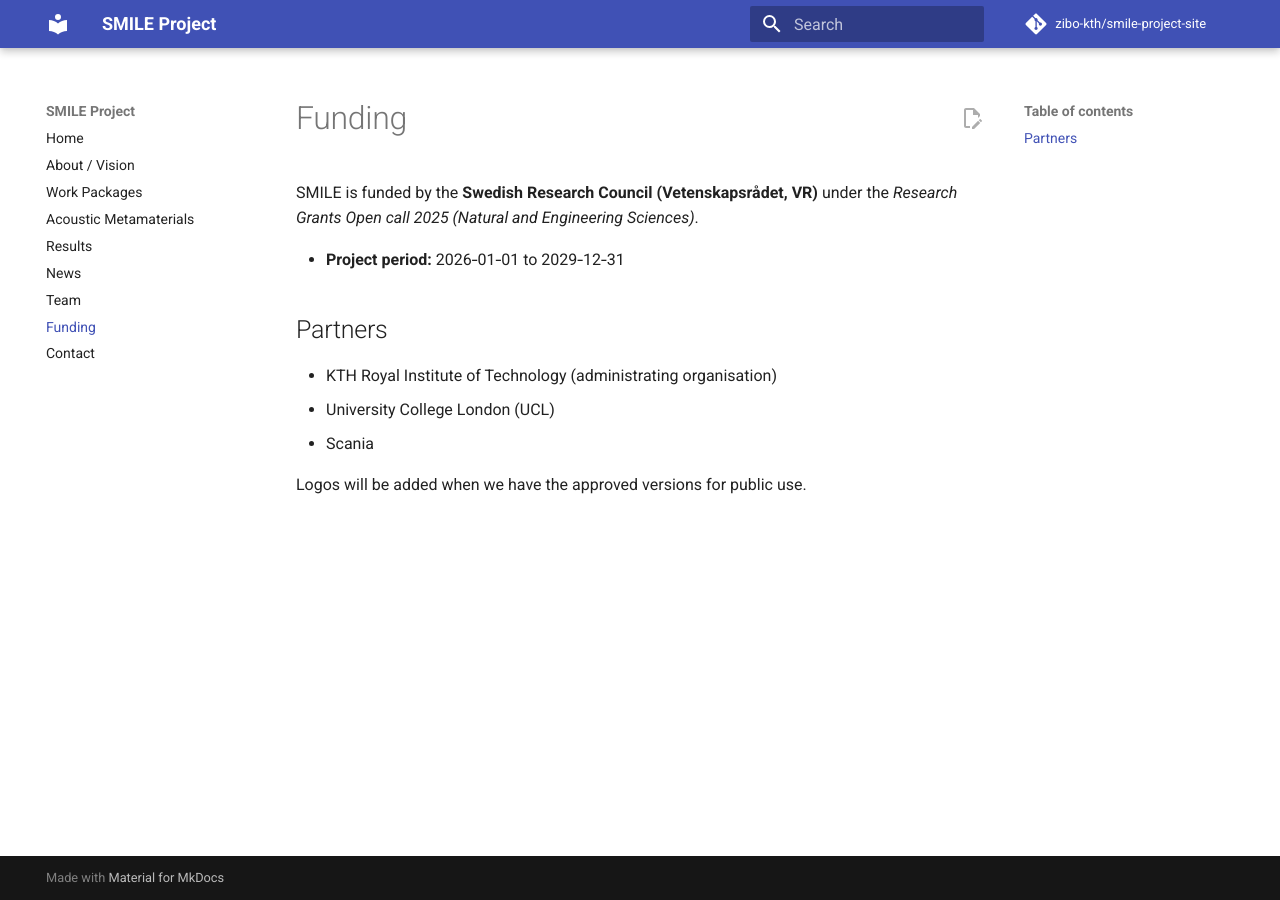
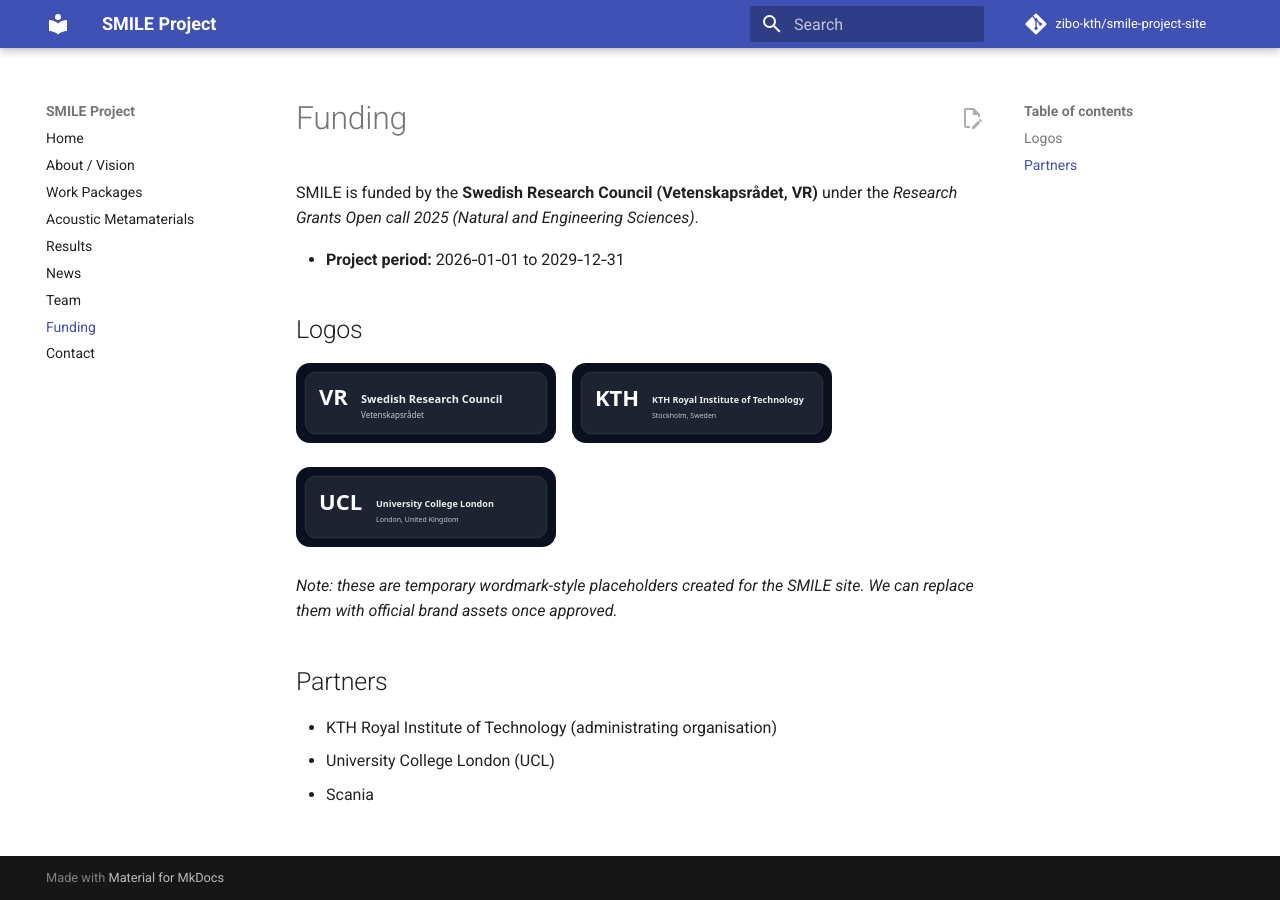
Before and after one commit to zibo-kth/smile-project-site, an MkDocs documentation site: the page built from docs/funding.md, in a window 1280 px wide. Built offline with MkDocs 1.6.1 and Material for MkDocs 9.7.7, drawn with Linux system fonts in a browser that asks for light colours; comment, search, counter and statistics services are not loaded.

Commit message:
Funding: add VR/KTH/UCL logo placeholders

```diff
--- a/docs/funding.md
+++ b/docs/funding.md
@@ -4,10 +4,24 @@
 
 - **Project period:** 2026‑01‑01 to 2029‑12‑31
 
+## Logos
+
+<div style="display:flex; gap:16px; flex-wrap:wrap; align-items:center; margin: 12px 0 18px 0;">
+  <a href="https://www.vr.se/" target="_blank" rel="noopener">
+    <img src="/assets/logos/vr.svg" alt="VR (Swedish Research Council)" style="height:80px;" />
+  </a>
+  <a href="https://www.kth.se/en" target="_blank" rel="noopener">
+    <img src="/assets/logos/kth.svg" alt="KTH" style="height:80px;" />
+  </a>
+  <a href="https://www.ucl.ac.uk/" target="_blank" rel="noopener">
+    <img src="/assets/logos/ucl.svg" alt="UCL" style="height:80px;" />
+  </a>
+</div>
+
+*Note: these are temporary wordmark-style placeholders created for the SMILE site. We can replace them with official brand assets once approved.*
+
 ## Partners
 
 - KTH Royal Institute of Technology (administrating organisation)
 - University College London (UCL)
 - Scania
-
-Logos will be added when we have the approved versions for public use.
```
Also changed, not shown: docs/assets/logos/kth.svg (added), docs/assets/logos/ucl.svg (added), docs/assets/logos/vr.svg (added).
